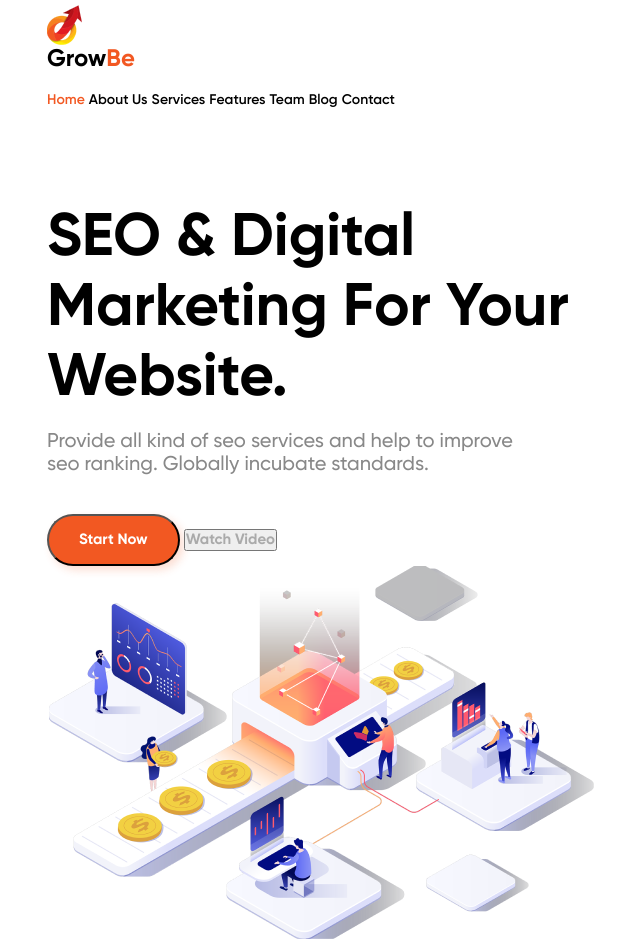
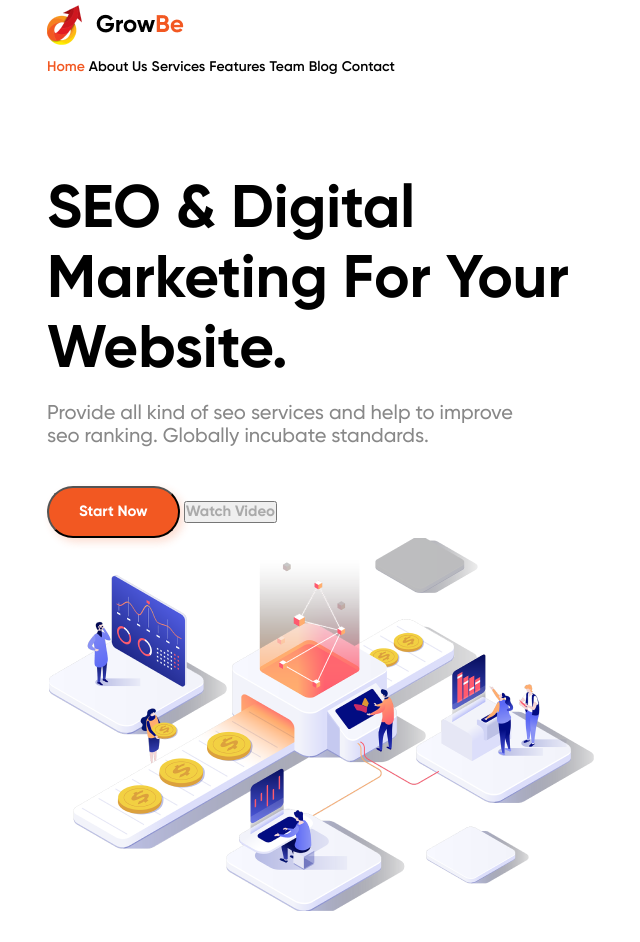
Before and after one commit to MavGitHubStudy/basics_HTML_CSS, a plain HTML site: page home_task_03/index.html in a window 1280 px wide. Shown: the top 942 px of the page, without its empty margins (8-648 px from the left). Drawn offline with Linux system fonts and the light colour scheme.

Commit message:
teacher's remark

```diff
--- a/home_task_03/index.html
+++ b/home_task_03/index.html
@@ -10,13 +10,10 @@
   <body>
     <header>
       <div class="main_logo container">
-        <!-- <img src="./img/logo_main.png" alt="main logo" /> -->
-        <img src="./img/logo_top.png" alt="top logo" />
-        <div class="main_logo__text">
-          Grow<span class="main_logo__text-color">Be</span>
-        </div>
-      </div>
-      <nav class="navigation container">
+        <img src="./img/logo_main.png" alt="main logo" />
+
+        <nav class="navigation">
+          <!-- класс container отсюда убрали -->
           <a class="link link-select" href="#">Home</a>
           <a class="link link-unselect" href="#">About Us</a>
           <a class="link link-unselect" href="#">Services</a>
@@ -25,6 +22,7 @@
           <a class="link link-unselect" href="#">Blog</a>
           <a class="link link-unselect" href="#">Contact</a>
         </nav>
+      </div>
     </header>
     <main>
       <section class="main__content container">
```
Lines whose indentation alone changed are shown as unchanged.
